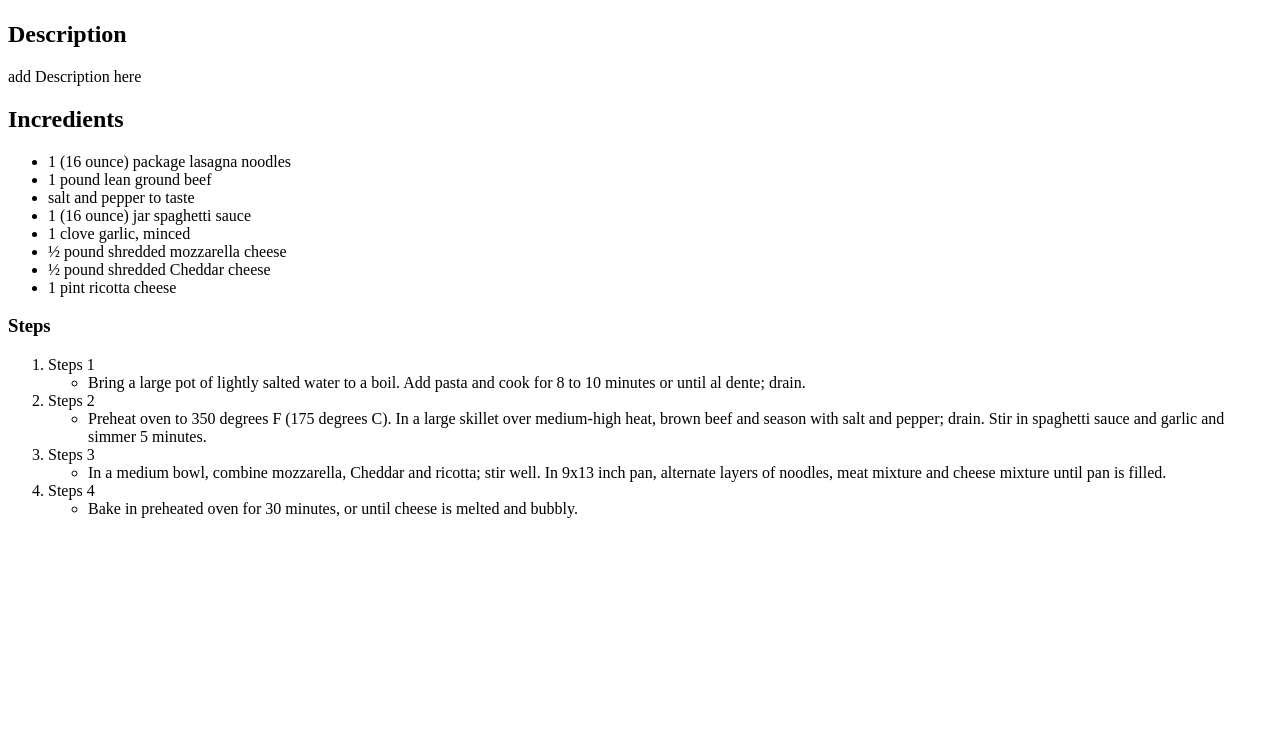
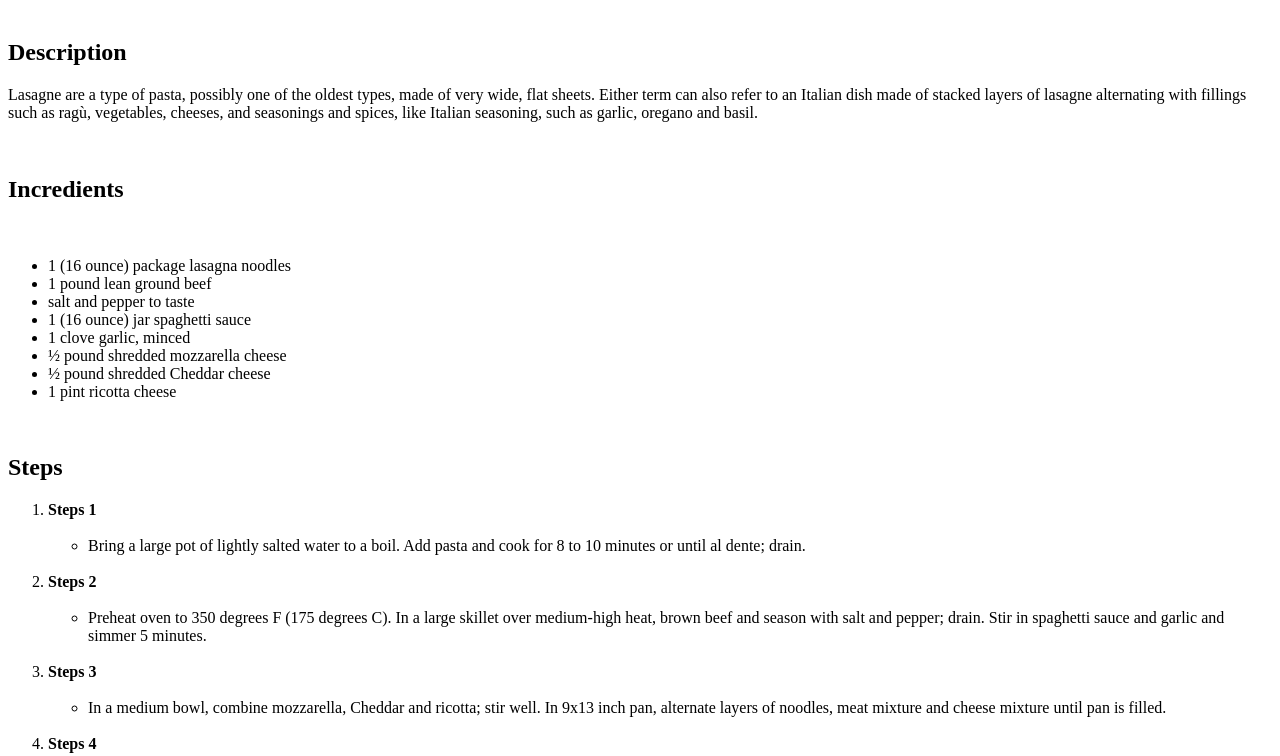
Before and after one commit to Ryusaem/html-odin-recipes, a plain HTML site: page recipes/lasagna.html in a window 1280 px wide. Shown: the part 383-1139 px from the top of the page. Before the commit the page ends 917 px from the top, so only its background shows below. Drawn offline with Linux system fonts and the light colour scheme.

Commit message:
Final 'mise en place'(<br>, <strong>, disposition)  of the page lasagna.html

```diff
--- a/recipes/lasagna.html
+++ b/recipes/lasagna.html
@@ -12,12 +12,15 @@
         <h1>Lasagna</h1>
 
         <img src="https://imagesvc.meredithcorp.io/v3/mm/image?url=https%3A%2F%2Fimages.media-allrecipes.com%2Fuserphotos%2F5614056.jpg&w=596&h=596&c=sc&poi=face&q=85" alt="Lasagna photo">
+        <br>
+        <br>
+        <h2>Description</h2>
 
-        <h2>Description</h2>
-        <p>add Description here</p>
+        <p>Lasagne are a type of pasta, possibly one of the oldest types, made of very wide, flat sheets. Either term can also refer to an Italian dish made of stacked layers of lasagne alternating with fillings such as ragù, vegetables, cheeses, and seasonings and spices, like Italian seasoning, such as garlic, oregano and basil.</p>
+        <br>
 
         <h2>Incredients</h2>
-
+        <br>
         <ul>
             <li>1 (16 ounce) package lasagna noodles</li>
             <li>1 pound lean ground beef</li>
@@ -28,31 +31,39 @@
             <li>½ pound shredded Cheddar cheese</li>
             <li>1 pint ricotta cheese</li>
         </ul>
+        <br>
 
-        <h3>Steps</h3>
-
+        <h2>Steps</h2>
         <ol>
-            <li>Steps 1</li>
+            <li><strong>Steps 1</strong></li>
                 <ul>
+                    <br>
                     <li>Bring a large pot of lightly salted water to a boil.
                         Add pasta and cook for 8 to 10 minutes or until al dente;
                         drain.</li>
+                    <br>
                 </ul>
-            <li>Steps 2</li>
+            <li><strong>Steps 2</strong></li>
                 <ul>
+                    <br>
                     <li>Preheat oven to 350 degrees F (175 degrees C).
                         In a large skillet over medium-high heat, brown beef and season with salt and pepper; drain.
                         Stir in spaghetti sauce and garlic and simmer 5 minutes.</li>
+                    <br>
                 </ul>
-            <li>Steps 3</li>
+            <li><strong>Steps 3</strong></li>
                 <ul>
+                    <br>
                     <li>In a medium bowl, combine mozzarella, Cheddar and ricotta;
                         stir well.
                         In 9x13 inch pan, alternate layers of noodles, meat mixture and cheese mixture until pan is filled.</li>
+                    <br>
                 </ul>
-            <li>Steps 4</li>
+            <li><strong>Steps 4</strong></li>
                 <ul>
+                    <br>
                     <li>Bake in preheated oven for 30 minutes, or until cheese is melted and bubbly.</li>
+                    <br>
                 </ul>
         </ol>
 
```
